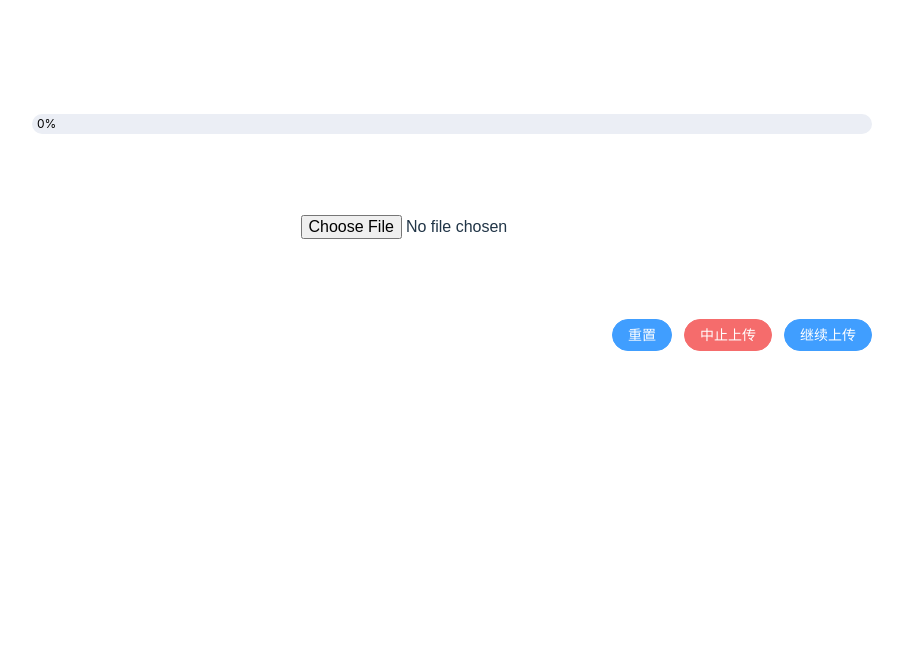
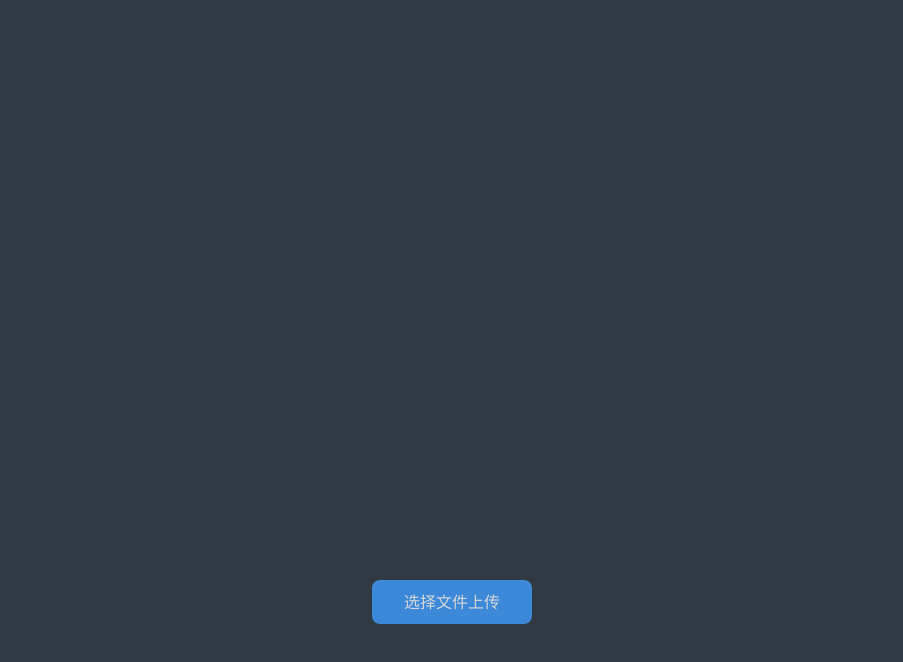
Before and after one commit to chenxijywc/large-file-upload, a Vue app in the folder vite-project/: page / in a window 1280 px wide. Shown: the top 662 px of the page, without its empty margins (188-1091 px from the left). Built offline with nearby package versions, Linux system fonts and the light colour scheme.

Commit message:
单个上传改成多个上传遇到问题,去除element组件库完成

```diff
--- a/vite-project/package.json
+++ b/vite-project/package.json
@@ -10,7 +10,6 @@
   },
   "dependencies": {
     "axios": "^0.24.0",
-    "element-plus": "^2.2.28",
     "spark-md5": "^3.0.1",
     "vue": "^3.2.45"
   },
--- a/vite-project/src/App.vue
+++ b/vite-project/src/App.vue
@@ -1,99 +1,125 @@
 <template>
   <div class="page">
-    <div class="progressBox">
-      <div v-if="state === 0" style="height:24px;width: 100%;margin-bottom: 10px;"></div>
-      <p v-else-if="state === 1">文件正在处理中...</p>
-      <p v-else-if="state === 2">文件正在上传中...</p>
-      <p v-else-if="state === 3">上传完成</p>
-      <p v-else-if="state === 4">上传失败</p>
-      <el-progress :text-inside="true" :stroke-width="20" :percentage="percentage" status="success" :color="customColors"/>
+    <div class="content">
+      <div class="listItem" v-for="(item,index) in taskArr" :key="item.md5">
+         <div class="leftBox">
+            <div class="leftBox_fileName">
+              {{item.name}}
+            </div>
+            <div class="leftBox_percentage">
+              <div class="percentageBac">
+                <div class="percentageBox" :style="{width: `${item.percentage}%`}">
+                </div>
+                <div class="percentageBox_sapn">
+                  <span>{{Math.ceil(item.percentage)}}%</span>
+                </div>
+              </div>
+              <div>
+                <div v-if="item.state === 0" style="height:24px;width: 100%;"></div>
+                <p v-else-if="item.state === 1">文件正在处理中...</p>
+                <p v-else-if="item.state === 2">文件正在上传中...</p>
+                <p v-else-if="item.state === 4">上传完成</p>
+                <p v-else-if="item.state === 5">上传失败</p>
+              </div>
+            </div>
+         </div>
+         <!-- {{ item.state }} -->
+         {{ taskArr }}
+         <div class="rightBtn">
+            <div class="mybtn redBtn" @click="reset(item.md5)">取消</div>
+            <div class="mybtn redBtn" @click="stopUpdate" v-if="[1,2].includes(item.state)">暂停</div>
+            <div class="mybtn blueBtn" @click="goonUpdate" v-if="[3].includes(item.state)">继续</div>
+         </div>
+      </div>
     </div>
-    <div class="topBox">
-      <input type="file" class="isInput" @change="inputChange">
-    </div>
-    <div style="text-align:right;">
-      <el-button type="primary" round @click="reset">重置</el-button>
-      <el-button type="danger" round @click="stopUpdate">中止上传</el-button>
-      <el-button type="primary" round @click="goonUpdate">继续上传</el-button>
+    <div class="bottomBox">
+      <div class="inputBtn">
+          选择文件上传
+          <input type="file" class="isInput" @change="inputChange">
+      </div>
     </div>
   </div>
 </template>
 <script setup lang="ts">
-  import { onMounted, ref } from 'vue'
+  import { onMounted, ref, reactive } from 'vue'
   import {update,checkFile,mergeSlice,AllDatasItem} from '@/api/home'
   import SparkMD5 from "spark-md5";
+  interface taskArrItem{
+    md5:string
+    name:string
+    state:number  // 0是什么都不做,1文件处理中,2是上传中,3是暂停,4是上传完成,5上传失败
+    allDatas:Array<AllDatasItem>
+    finishNumber:number
+    errNumber:number
+    percentage:number  // 进度条
+  }
   // 显示到视图层的初始数据:
-  const percentage = ref(0)
-  const state = ref(0)
-  let unit = 1024*1024*5  //每个切片的大小定位5m
-  let allDatas:Array<AllDatasItem> = []  // 所有请求的数据
-  let finishNumber = 0  //请求完成的个数
-  let errNumber = 0  // 报错的个数
-  const customColors = [
-    { color: '#f56c6c', percentage: 20 },
-    { color: '#e6a23c', percentage: 40 },
-    { color: '#5cb87a', percentage: 60 },
-    { color: '#1989fa', percentage: 80 },
-    { color: '#6f7ad3', percentage: 100 },
-  ]
+  const unit = 1024*1024*5  //每个切片的大小定位5m
+  let taskArr = ref<Array<taskArrItem>>([])
   //页面一打开就调用:
   onMounted(()=>{
 
   })
   // 注册事件:
   // 重置,包括进度条
-  const reset = () =>{
-    let isInput = document.querySelector('.isInput') as HTMLInputElement
-    isInput.value = ''
-    percentage.value = 0
-    state.value = 0
+  const reset = (md5:string) =>{
+    taskArr.value = taskArr.value.filter(item => item.md5 !== md5)
   }
   // 中止上传
   const stopUpdate = () =>{
-    allDatas.map((item) => { item.cancel ? item.cancel('stopRequest') : '' })
-    // 将所有没有完成的请求数据发送到服务器
-    let otherArr = allDatas.filter(item => !item.finish)
-    // sendUnfinished({unfinishArr:otherArr})
+    // console.log(allDatas,'allDatas')
+    // allDatas.map((item) => {
+    //   // item.cancel ? item.cancel('stopRequest') : ''
+    //   if(item.cancel){
+    //     console.log('中止上传')
+    //     item.cancel('stopRequest')
+    //   }
+    // })
+    // 将剩下没有完成的请求数据发送到服务器
+    // sendUnfinished({unfinishArr:allDatas})
   }
   // 继续上传
   const goonUpdate = () =>{
-    let otherArr = allDatas.filter(item => !item.finish)
-    if(otherArr.length > 0){
-      const progressTotal = 100 - percentage.value
-      for (const item of otherArr) {
-        item.progressArr = []
-        slicesUpdate(item,otherArr.length,progressTotal)
-      }
-    }
+    // if(allDatas.length > 0){
+    //   const progressTotal = 100 - percentage.value
+    //   for (const item of allDatas) {
+    //     item.progressArr = []
+    //     // slicesUpdate(item,progressTotal)
+    //   }
+    // }
   }
   // 输入框change事件
   const inputChange = (e:Event) =>{
     let target = e.target as HTMLInputElement
     let file = (target.files as FileList)[0]
     if(!file) return
-    console.log(e,'file')
-    console.log(file.path,'file')
-    state.value = 1
-    // let res = await encryptionMd5(file)
+    let inTaskArrItem:taskArrItem = {
+      md5:'',
+      name:file.name,
+      state:0,
+      allDatas:[],  // 所有请求的数据
+      finishNumber:0,  //请求完成的个数
+      errNumber:0,  // 报错的个数
+      percentage:0
+    }
+    taskArr.value.push(inTaskArrItem)
+    inTaskArrItem.state = 1
     let worker = new Worker('./js/hash.js')  //复杂的计算,使用web Worker提高性能
     worker.postMessage({file})
     worker.onmessage = async(e) =>{
       console.log(e.data,'data')
       let {name,data} = e.data
       if(name === 'succee'){
-        state.value = 2
+        inTaskArrItem.state = 2
+        inTaskArrItem.md5 = data
         let fileMd5 = data
+        console.log(taskArr,'taskArr')
         let resB = await checkFile({md5:fileMd5}).catch(()=>{})
         // 返回1说明数据库没有
         if(resB && resB.result === 1){
           let sliceNumber = Math.ceil(file.size/unit)  // 向上取证切割次数,例如20.54,那里就要为了那剩余的0.54再多遍历一次
           let requestNumber = 0
           for (let i = 0; i < sliceNumber; i++) {
-            // 满6个就推迟代码1秒
-            if(requestNumber === 6){
-              await new Promise(resolve => setTimeout(() => { resolve(null) }, 1000))
-              requestNumber = 0
-            }
             // 没满就继续请求
             requestNumber++
             let sliceFile = file.slice(i*unit,i*unit+unit)
@@ -108,20 +134,25 @@
               progressArr:[],
               finish:false
             }
-            allDatas.push(needObj)  // 放到一个数组里,预防其中一个请求断了
-            slicesUpdate(needObj,sliceNumber)
+            // 满6个就推迟代码1秒
+            if(requestNumber === 6){
+              await new Promise(resolve => setTimeout(() => { resolve(null) }, 1000))
+              requestNumber = 0
+            }
+            inTaskArrItem.allDatas.push(needObj)  // 所有请求成功或者请求未成功的请求对象
+            slicesUpdate(needObj,inTaskArrItem)
           }
         }else{
-          state.value = 4
+          inTaskArrItem.state = 4
           stopUpdate()
         }
       }
     }
   }
   // 切片上传
-  const slicesUpdate = (needObj:AllDatasItem,sliceNumber:number,progressTotal = 100) =>{
+  const slicesUpdate = (needObj:AllDatasItem,taskArrItem:taskArrItem,progressTotal = 100) =>{
     let fd = new FormData()
-    let {file,fileMd5,sliceFileSize,index,fileSize,fileName} = needObj
+    let {file,fileMd5,sliceFileSize,index,fileSize,fileName,sliceNumber} = needObj
     fd.append('file',file)
     fd.append('fileMd5',fileMd5)
     fd.append('sliceFileSize',String(sliceFileSize))
@@ -129,32 +160,34 @@
     fd.append('fileSize',String(fileSize))
     fd.append('fileName',fileName)
     fd.append('sliceNumber',String(sliceNumber))
-    AllDatasItemuest(fd,needObj,progressTotal).then(async(res)=>{
-      finishNumber++
-      console.log(finishNumber,'finishNumber')
-      console.log(sliceNumber,'sliceNumber')
-      if(finishNumber === sliceNumber){
+    AllDatasItemuest(fd,needObj,taskArrItem,progressTotal).then(async(res)=>{
+      taskArrItem.finishNumber++
+      needObj.finish = true
+      if(taskArrItem.finishNumber === sliceNumber){
         let resB = await mergeSlice(res.data).catch(()=>{})
         if(resB && resB.result === 1){
-          percentage.value = 100
-          state.value = 3
+          taskArrItem.allDatas = taskArrItem.allDatas.filter(item => !item.finish)
+          taskArrItem.percentage = 100
+          taskArrItem.state = 4
           console.log(resB,'所有都完成了---------------------------------')
+          console.log(taskArr.value,'所有都完成了---------------------------------')
+          console.log(taskArrItem,'所有都完成了---------------------------------')
         }
-        finishNumber = 0
+        taskArrItem.finishNumber = 0
       }
     }).catch((err)=>{
       console.log(err.data,'失败了')
-      errNumber++
+      taskArrItem.errNumber++
       // 如果其中一个失败就就将那一切片再次发送请求了,超过3次之间上传失败
-       if(errNumber > 3){
-          state.value = 4
+       if(taskArrItem.errNumber > 3){
+          taskArrItem.state = 5
           stopUpdate()
        }
 
     })
   }
-  // 将上传文件请求封装成Promise,为了使用Promise.all
-  const AllDatasItemuest = (fd:FormData,needObj:AllDatasItem,progressTotal:number) => {
+  // 将上传文件请求封装
+  const AllDatasItemuest = (fd:FormData,needObj:AllDatasItem,taskArrItem:taskArrItem,progressTotal:number) => {
     return update(fd,(progress)=>{
         let progressArr = needObj.progressArr
         let finishSize = progress.loaded
@@ -166,11 +199,8 @@
         let needProgress = placeholder*(finishSize / progress.total)  // 只占份数最新完成了多少
         // let needProgress = Math.round(progress.loaded / progress.total * 100)  // 已经加载的文件大小/文件的总大小
         progressArr.push(progress.loaded)
-        let enPercentage = percentage.value + needProgress
-        // let enPercentage = Math.round(percentage.value + needProgress)
-        if(percentage.value < enPercentage && percentage.value < 100){ percentage.value = enPercentage }
-        progress.loaded === progress.total ? needObj.finish = true : ''  // 这一片完全加载完就将指定对象设置属性为true
-        // console.log(percentage.value)
+        let enPercentage = taskArrItem.percentage + needProgress
+        if(taskArrItem.percentage < enPercentage && taskArrItem.percentage < 100){ taskArrItem.percentage = enPercentage }
       },(cancel)=>{
           needObj.cancel = cancel
       })
@@ -196,8 +226,24 @@
   }
 </script>
 <style scoped>
-  .page{padding:80px;max-width:1000px;margin:0 auto;}
-  .topBox{text-align: center;padding: 80px;}
+  .page{padding:100px;margin:0 auto;background-color: #303944;width: 100%;height: 100vh;color:#ffffff;}
+  .content{min-height: 60vh;}
   :deep(.el-progress-bar__innerText){color: black;}
-  .progressBox>p{margin-bottom: 10px;}
+  .listItem{margin-bottom: 22px;display: flex;}
+  .percentageBac{height:24px;width: 100%;border-radius: 8px;background-color: #1b1f24;margin-bottom: 10px;box-shadow: 0 5px 10px rgba(0, 0, 0, .51) inset;position: relative;}
+  .percentageBox{height:100%;transition: all 1s;background-color: #73c944;border-radius: 8px;display: flex;justify-content: center;align-items: center;}
+  .percentageBox_sapn{position: absolute;top:0;left: 0;width: 100%;display: flex;justify-content: center;font-size: 14px;}
+  .leftBox{flex: 1;margin: 10px 0;display: flex;font-size: 14px;}
+  .leftBox_percentage{flex: 1;margin: 0 10px;}
+  .leftBox_fileName{width: 10%;min-width: 0;overflow: hidden;white-space: nowrap;text-overflow: ellipsis;}
+  .rightBtn{display: flex;width:130px;font-size: 14px;justify-content: center;}
+  .mybtn{padding: 2px 10px;height: 24px;border-radius: 8px;display: flex;cursor: pointer;margin: 10px 8px;opacity: 0.8;
+        display: flex;justify-content: center;align-items: center;user-select: none;min-width: 48px;}
+  .mybtn:hover{opacity: 1;}
+  .blueBtn{background-color: #409eff;}
+  .redBtn{background-color: #f56c6c;}
+  .bottomBox{text-align: center;}
+  .inputBtn>input{position: absolute;top: 0;left: 0;width: 100%;height: 100%;opacity: 0;cursor: pointer;}
+  .inputBtn{width: 160px;background-color: #409eff;opacity: 0.8;position: relative;padding: 10px 16px;border-radius: 8px;margin: 0 auto;user-select: none;}
+  .inputBtn:hover{opacity: 1;}
 </style>
--- a/vite-project/src/main.ts
+++ b/vite-project/src/main.ts
@@ -1,10 +1,8 @@
 import { createApp } from 'vue'
-import ElementPlus from 'element-plus'
 import 'element-plus/dist/index.css'
 import '@/global.css'
 import App from '@/App.vue'
 
 const app = createApp(App)
 
-app.use(ElementPlus)
 app.mount('#app')
```
Also changed, not shown: vite-project/src/global.css (+4 -10 lines).
